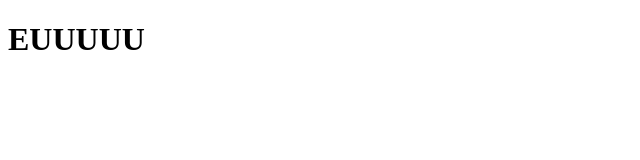
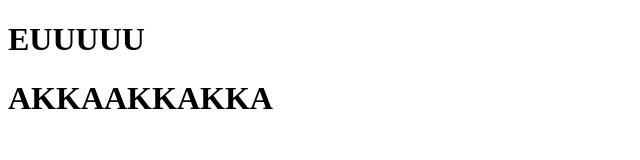
Before and after one commit to shyga362/LB, a plain HTML site: page index.html in a window 1280 px wide. Shown: the whole page, without its empty margins (0-640 px from the left). Drawn offline with Linux system fonts and the light colour scheme.

Commit message:
KAKAKAKAKAK

```diff
--- a/index.html
+++ b/index.html
@@ -9,5 +9,6 @@
 </head>
 <body>
     <h1>EUUUUU</h1>
+    <h1>AKKAAKKAKKA</h1>
 </body>
 </html>
```
